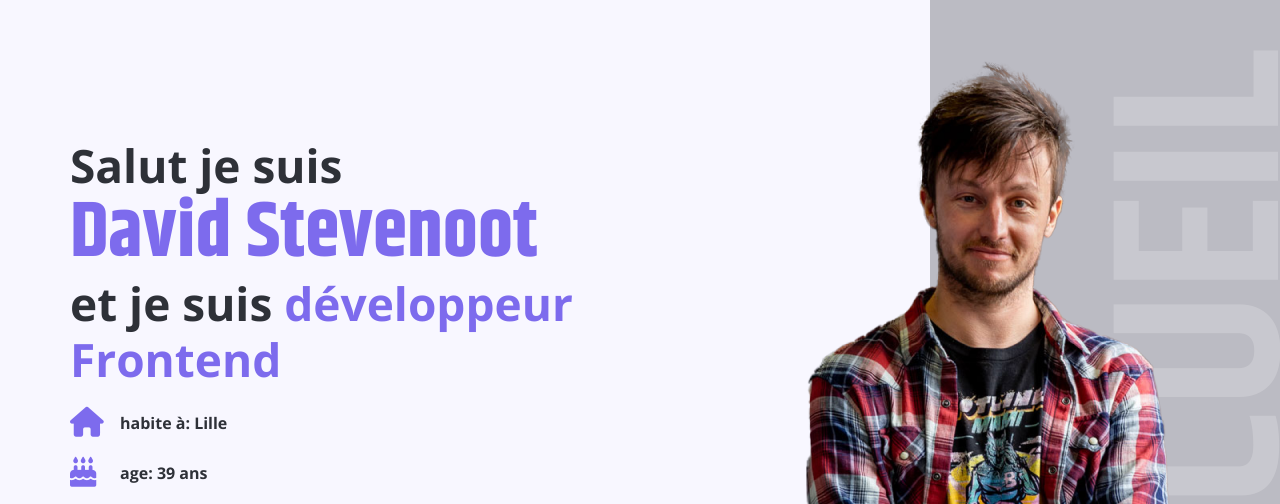
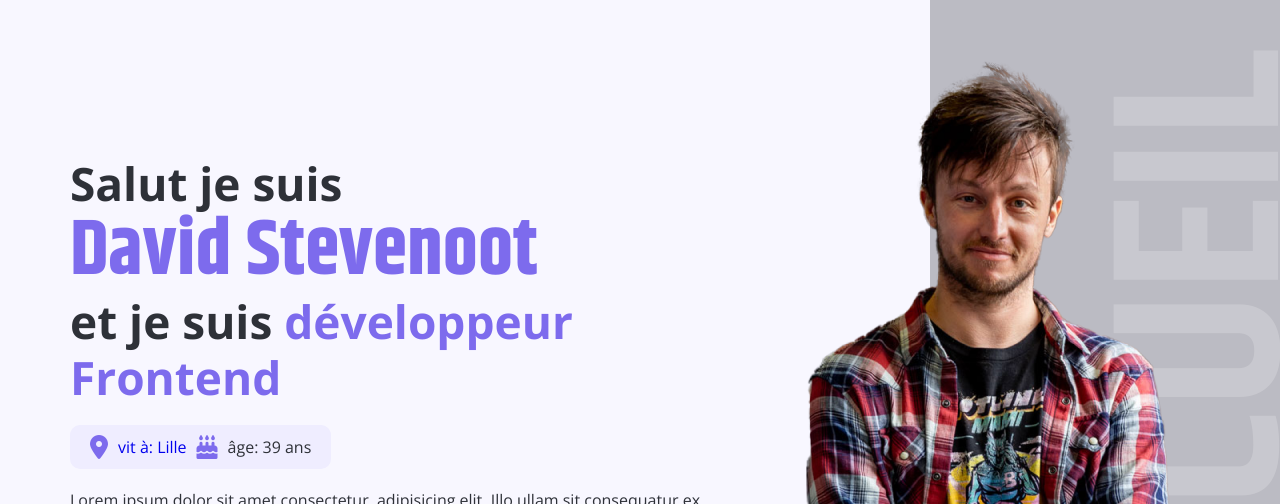
Before and after one commit to Evil-dave-dev/Evil-dave-dev.github.io, a website with bundled scripts: page index.html in a window 1280 px wide. Shown: the part 77-581 px from the top of the page. Built offline with nearby package versions, Linux system fonts and the light colour scheme.

Commit message:
changement de la barre informative

```diff
--- a/index.html
+++ b/index.html
@@ -66,13 +66,17 @@
             <span class="highlight-color">développeur Frontend</span>
           </h3>
         </div>
-
-        <strong data-translate="adress">
-          <i class="fa-solid fa-house"></i>habite à: Lille
-        </strong>
-        <strong data-translate="age">
-          <i class="fa-solid fa-cake-candles"></i>age: 39 ans
-        </strong>
+        <div class="home__info">
+          <i class="fa-solid fa-location-dot"></i>
+          <a
+            data-translate="adress"
+            href="https://goo.gl/maps/q7NtAvke1Kpj5AGp9"
+            target="_blank"
+            >vit à: Lille</a
+          >
+          <i class="fa-solid fa-cake-candles"></i>
+          <p data-translate="age">âge: 39 ans</p>
+        </div>
         <p>
           Lorem ipsum dolor sit amet consectetur, adipisicing elit. Illo ullam
           sit consequatur ex, facilis perferendis itaque velit provident numquam
@@ -288,7 +292,7 @@
         </form>
         <div class="contact__detail">
           <img src="assets/contact light.png" alt="contact" id="contact__img" />
-          <a href="tel:+33648647904" rel="noopener noreferrer"
+          <a href="tel:+33648647904"
             ><i class="fa-solid fa-phone"></i>06 48 64 79 04</a
           >
           <a href="mailto:evil.dave59@gmail.com"
--- a/js/translator.js
+++ b/js/translator.js
@@ -14,8 +14,8 @@ const translations = {
     navbar5: "contact",
     home1: "Hello I'm",
     home2: "and I'm a <span class='highlight-color'>Frontend Developper</span>",
-    adress: '<i class="fa-solid fa-house"></i>live in: <strong>Lille</strong>',
-    age: '<i class="fa-solid fa-cake-candles"></i>age: 39 years',
+    adress: "live in:Lille",
+    age: "age:39 years",
     skills1: 'My <span class="highlight-color">skills</span>',
     readMore: "Read more",
     servicesTitle: 'Our <span class="highlight-color">services</span>',
@@ -42,8 +42,8 @@ const translations = {
     home1: "Salut je suis",
     home2:
       "et je suis <span class='highlight-color'> développeur Frontend</span>",
-    adress: '<i class="fa-solid fa-house"></i>habite à: <strong>Lille</strong>',
-    age: '<i class="fa-solid fa-cake-candles"></i>age: 39 ans',
+    adress: "vit à: Lille",
+    age: "âge: 39 ans",
     skills1: 'Mes <span class="highlight-color">compétences</span>',
     readMore: "Lire plus",
     servicesTitle: 'Mes <span class="highlight-color">services</span>',
--- a/sass/scss/style.scss
+++ b/sass/scss/style.scss
@@ -67,6 +67,7 @@ h4 {
   font-family: "Khand", sans-serif;
 }
 p,
+a,
 strong {
   font-size: var(--fs-p);
 }
@@ -294,11 +295,16 @@ section {
       height: 100%;
     }
   }
-  strong > i {
-    font-size: 3rem;
-    color: var(--c-text2);
-    width: 5rem;
-    vertical-align: sub;
+  &__info {
+    @include mixins.flex(flex-start, center);
+    gap: 1rem;
+    border-radius: 1rem;
+    background: var(--c-secondary-light);
+    padding: 1rem 2rem;
+    > i {
+      font-size: 2.4rem;
+      color: var(--c-text2);
+    }
   }
   @include breakpoints.small {
     align-items: center;
```
Also changed, not shown: sass/css/style.css, 1 other file.
